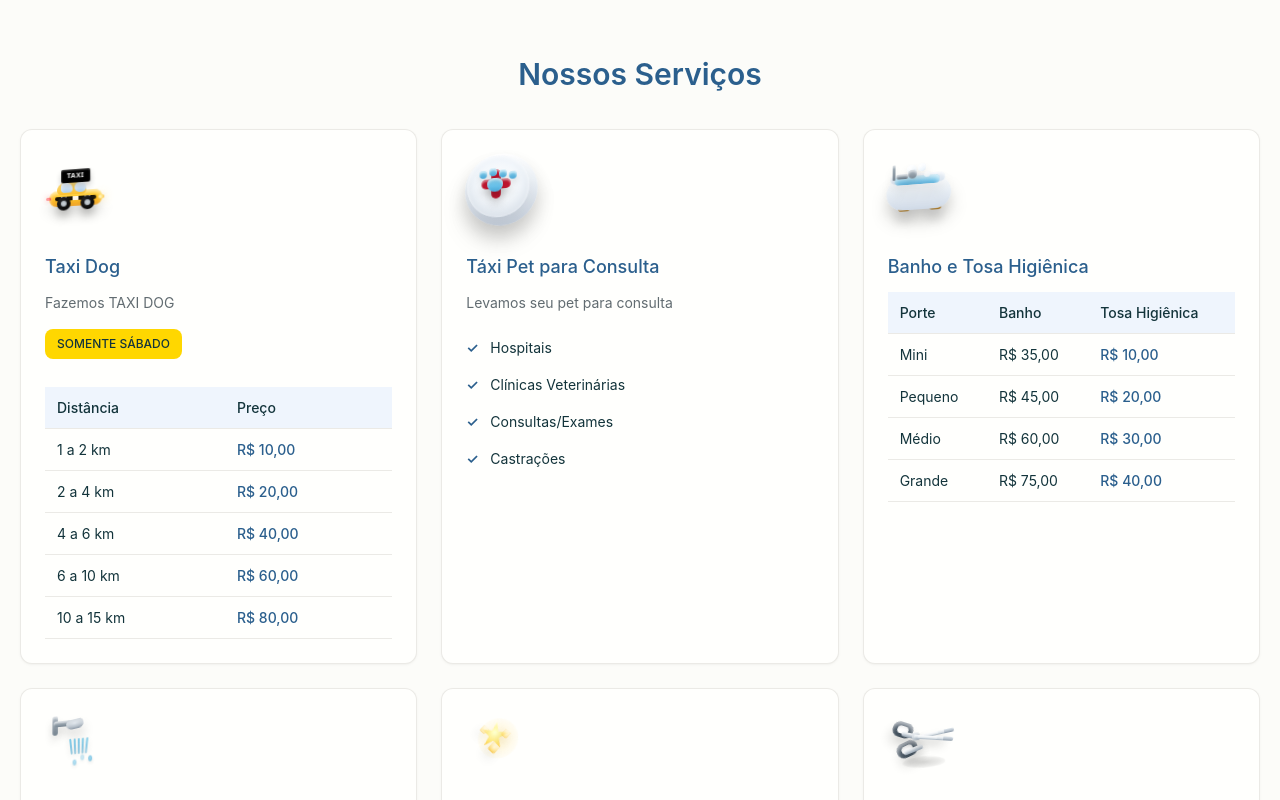
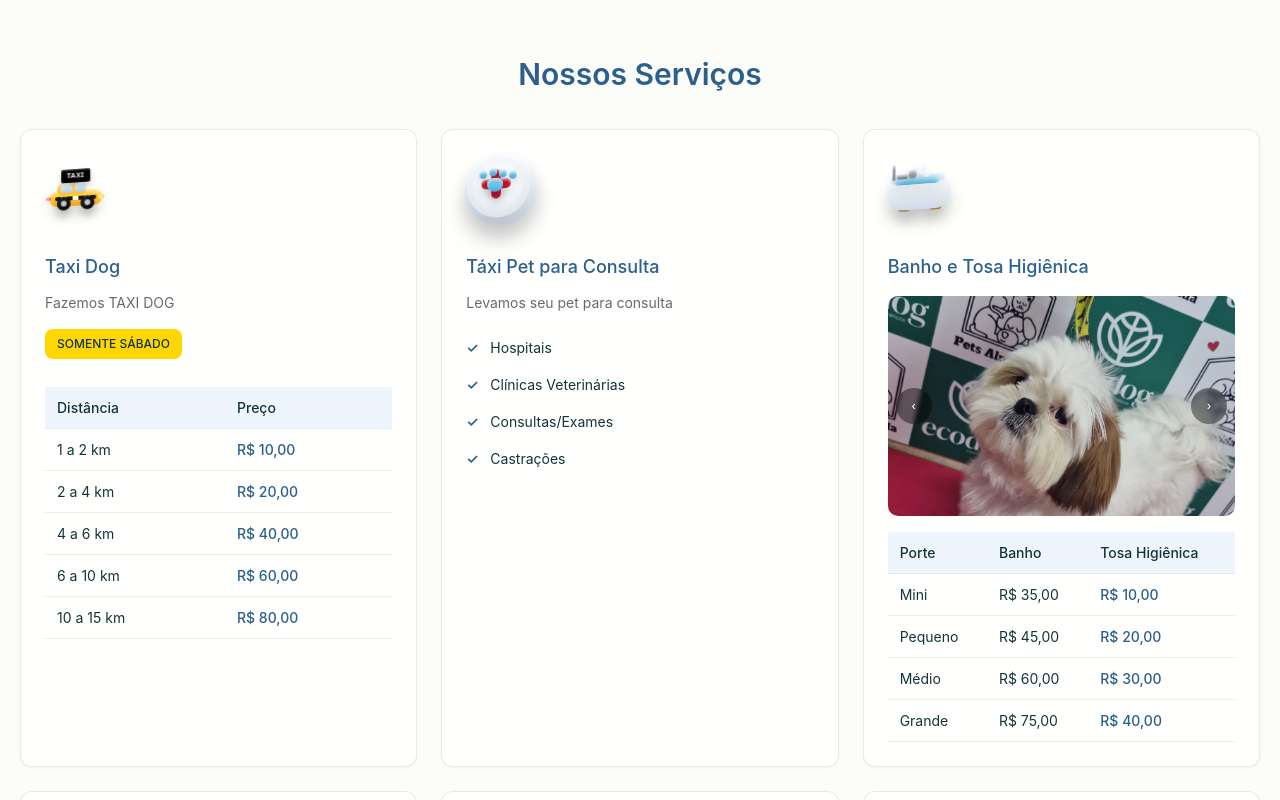
Before and after one commit to samueltarif/petshop-almeida, a Nuxt app: page / in a window 1280 px wide. Shown: the part 1200-2000 px from the top of the page. Built offline with nearby package versions, Linux system fonts and the light colour scheme; a web font is replaced by a local one.

Commit message:
Add image gallery to ServiceCard and wire into Banho e Tosa Higiênica card

```diff
--- /dev/null
+++ b/app/components/ServiceCard.vue
@@ -0,0 +1,84 @@
+<template>
+  <div class="service-card">
+    <ServiceIcon :aria-label="ariaLabel">
+      <slot name="icon" />
+    </ServiceIcon>
+    <h3>{{ title }}</h3>
+    <div v-if="images?.length" class="image-gallery" role="region" aria-label="Galeria de imagens">
+      <div class="gallery-track" :style="{ transform: `translateX(-${currentIndex * 100}%)` }">
+        <img v-for="(src, i) in images" :key="i" :src="src" :alt="`Foto ${i + 1}`" loading="lazy" />
+      </div>
+      <button class="arrow left" type="button" aria-label="Imagem anterior" @click="prev">‹</button>
+      <button class="arrow right" type="button" aria-label="Próxima imagem" @click="next">›</button>
+    </div>
+    <slot />
+  </div>
+</template>
+
+<script setup lang="ts">
+import ServiceIcon from './ServiceIcon.vue'
+import { ref } from 'vue'
+
+const props = withDefaults(defineProps<{
+  title: string
+  ariaLabel?: string
+  images?: string[]
+}>(), {
+  images: ['/images/dog.jpg', '/images/toby.jpg']
+})
+
+const currentIndex = ref(0)
+const next = () => {
+  if (!props.images?.length) return
+  currentIndex.value = (currentIndex.value + 1) % props.images.length
+}
+const prev = () => {
+  if (!props.images?.length) return
+  currentIndex.value = (currentIndex.value - 1 + props.images.length) % props.images.length
+}
+</script>
+
+<style scoped>
+.image-gallery {
+  position: relative;
+  margin: var(--space-16) 0;
+  border-radius: var(--radius-md);
+  overflow: hidden;
+  background: var(--color-bg-1);
+}
+
+.gallery-track {
+  display: flex;
+  width: 100%;
+  transition: transform var(--duration-normal) var(--ease-standard);
+}
+
+.gallery-track img {
+  width: 100%;
+  height: 220px;
+  object-fit: cover;
+  flex-shrink: 0;
+}
+
+.arrow {
+  position: absolute;
+  top: 50%;
+  transform: translateY(-50%);
+  background: rgba(0,0,0,0.4);
+  color: #fff;
+  border: none;
+  width: 36px;
+  height: 36px;
+  border-radius: 50%;
+  display: flex;
+  align-items: center;
+  justify-content: center;
+  cursor: pointer;
+  backdrop-filter: blur(2px);
+}
+
+.arrow.left { left: 8px; }
+.arrow.right { right: 8px; }
+
+.arrow:hover { background: rgba(0,0,0,0.6); }
+</style>
--- a/app/pages/index.vue
+++ b/app/pages/index.vue
@@ -117,11 +117,14 @@
         </div>
 
         <!-- Banho e Tosa Higiênica -->
-        <div class="service-card">
-          <ServiceIcon aria-label="Banheira">
+        <ServiceCard
+          title="Banho e Tosa Higiênica"
+          ariaLabel="Banheira"
+          :images="['/images/dog.jpg','/images/toby.jpg']"
+        >
+          <template #icon>
             <Bath3DIcon />
-          </ServiceIcon>
-          <h3>Banho e Tosa Higiênica</h3>
+          </template>
           <table class="price-table">
             <thead>
               <tr>
@@ -153,7 +156,7 @@
               </tr>
             </tbody>
           </table>
-        </div>
+        </ServiceCard>
 
         <!-- Somente Banho -->
         <div class="service-card">
```
Also changed, not shown: public/images/dog.jpg (added), public/images/toby.jpg (added).
